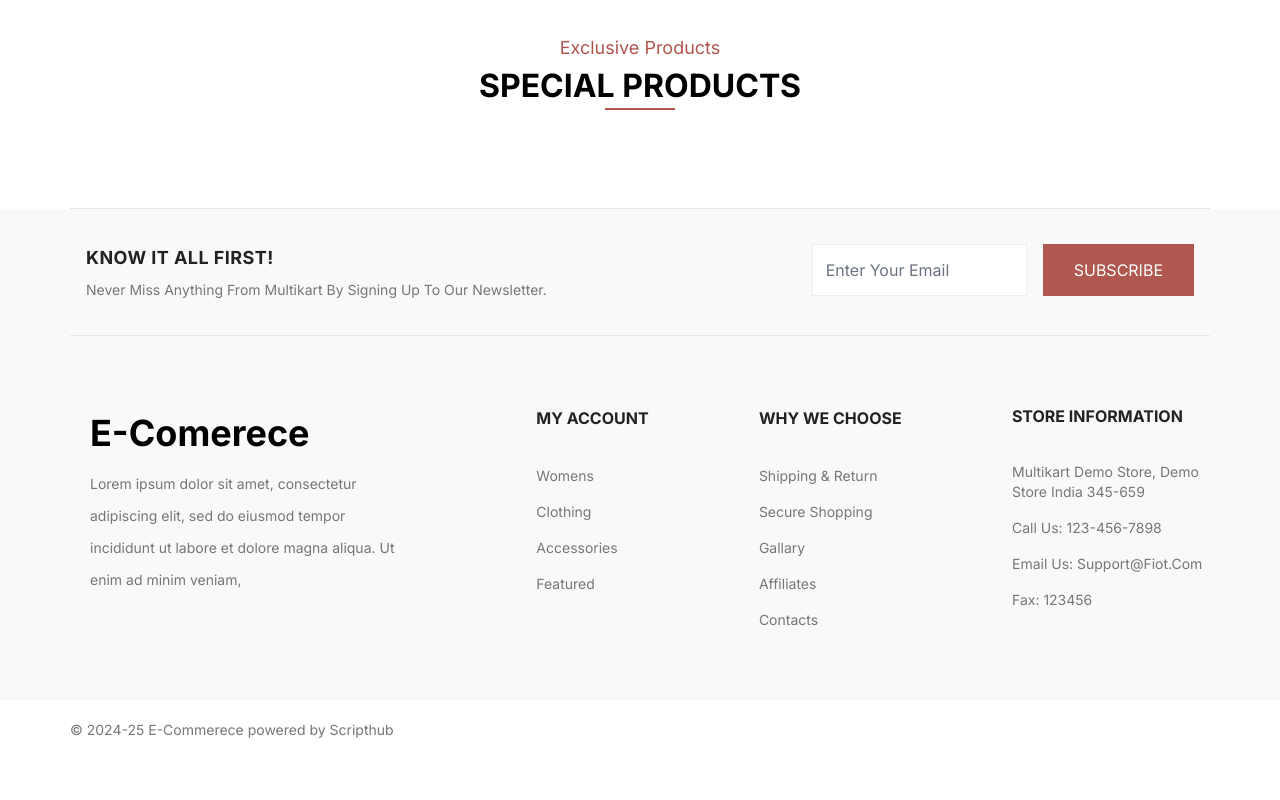
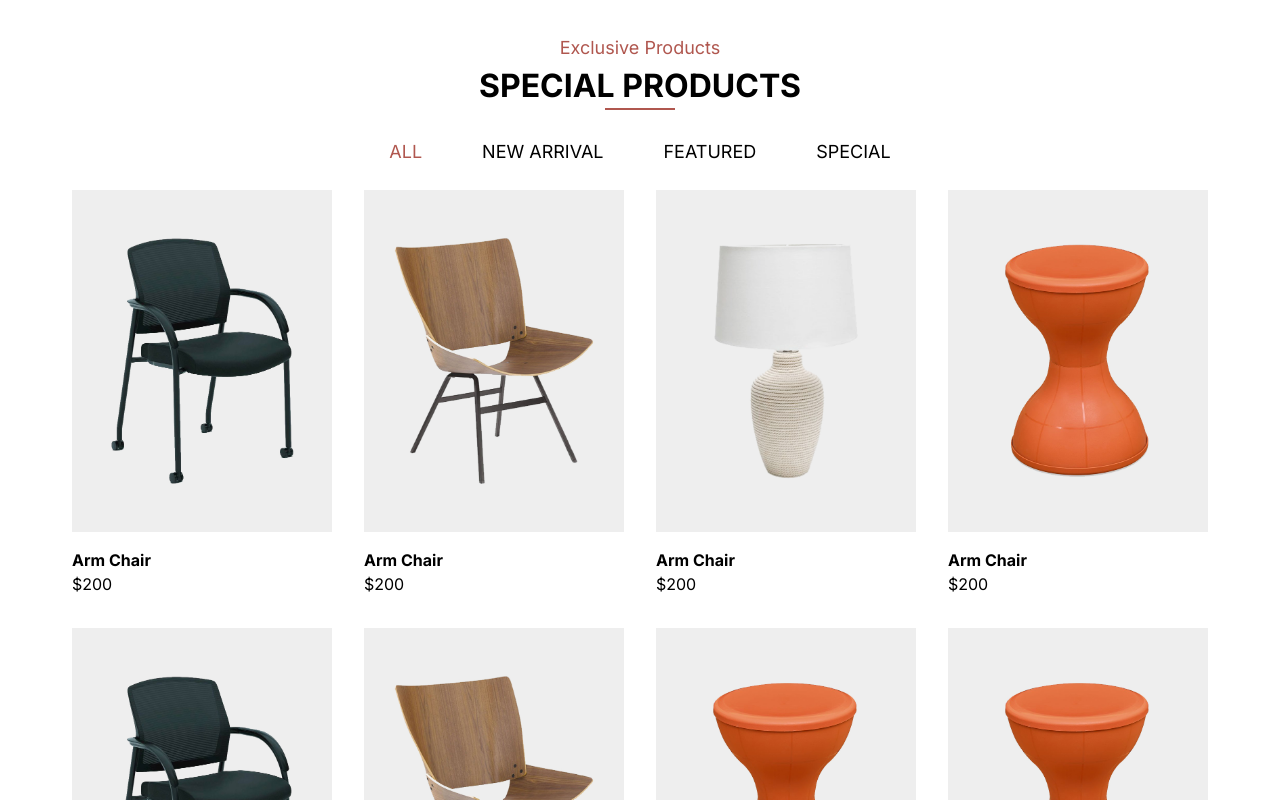
Before and after one commit to kamranalig/e-commerce_frontend, a Next.js app: page / in a window 1280 px wide. Shown: the part 1820-2620 px from the top of the page. Before the commit the page ends 2580 px from the top, so only its background shows below. Built offline with nearby package versions, Linux system fonts and the light colour scheme.

Commit message:
product card upaded

```diff
--- a/src/app/page.js
+++ b/src/app/page.js
@@ -1,4 +1,5 @@
 import MainCarosal from "@/components/homeCarosal/HomeCarosal";
+import HomeCardsComponent from "@/components/sectionCard/HomeProductSec";
 import Image from "next/image";
 import Link from "next/link";
 export default function Home() {
@@ -72,7 +73,7 @@ export default function Home() {
           <h2 className="relative text-center text-2xl md:text-[32px] font-bold pb-2 after:absolute after:w-[70px] after:bg-[#B0574F] after:'' after:left-0 after:right-0 after:h-[2px] after:mx-auto after:bottom-0 mb-7">
             SPECIAL PRODUCTS
           </h2>
-          {/* <CardsComponent /> */}
+          <HomeCardsComponent />
         </div>
       </div>
       <hr className="max-w-[1140px] mx-auto" />
--- a/src/components/sectionCard/HomeProductSec.jsx
+++ b/src/components/sectionCard/HomeProductSec.jsx
@@ -4,7 +4,7 @@ import React, { useState } from "react";
 import { ProductData } from "@/data";
 import ProductCard from "./SectionCard";
 
-const CardsComponent = () => {
+const HomeCardsComponent = () => {
   const [activeFilter, setActiveFilter] = useState("All");
   const handleFilterChange = (filter) => {
     setActiveFilter(filter);
@@ -21,7 +21,7 @@ const CardsComponent = () => {
   return (
     <>
       <ul className="flex justify-center md:gap-3 mb-6">
-        {["All", "New Arrivel", "Featured", "Special"].map((filter) => (
+        {["All", "New Arrival", "Featured", "Special"].map((filter) => (
           <li
             key={filter}
             className={`px-2 md:px-6 uppercase md:text-lg cursor-pointer ${
@@ -44,4 +44,4 @@ const CardsComponent = () => {
   );
 };
 
-export default CardsComponent;
+export default HomeCardsComponent;
--- a/src/components/sectionCard/SectionCard.jsx
+++ b/src/components/sectionCard/SectionCard.jsx
@@ -2,7 +2,7 @@
 import React, { useState } from "react";
 import Image from "next/image";
 
-const ProductCard = () => {
+const ProductCard = ({ item }) => {
   const [isHovered, setIsHovered] = useState(false);
   return (
     <>
@@ -30,12 +30,14 @@ const ProductCard = () => {
           </div>
         )}
         <img
-          src="/p1.jpg"
-          alt=""
+          src={item.imgSrc}
+          alt={item.imgAlt}
           className="w-full object-cover mb-2 sm:mb-4"
         />
-        <p className="font-bold text-sm sm:text-base capitalize">trim dress</p>
-        <p className="text-sm sm:text-base">$200</p>
+        <p className="font-bold text-sm sm:text-base capitalize">
+          {item.title}
+        </p>
+        <p className="text-sm sm:text-base">${item.price}</p>
       </div>
     </>
   );
```
